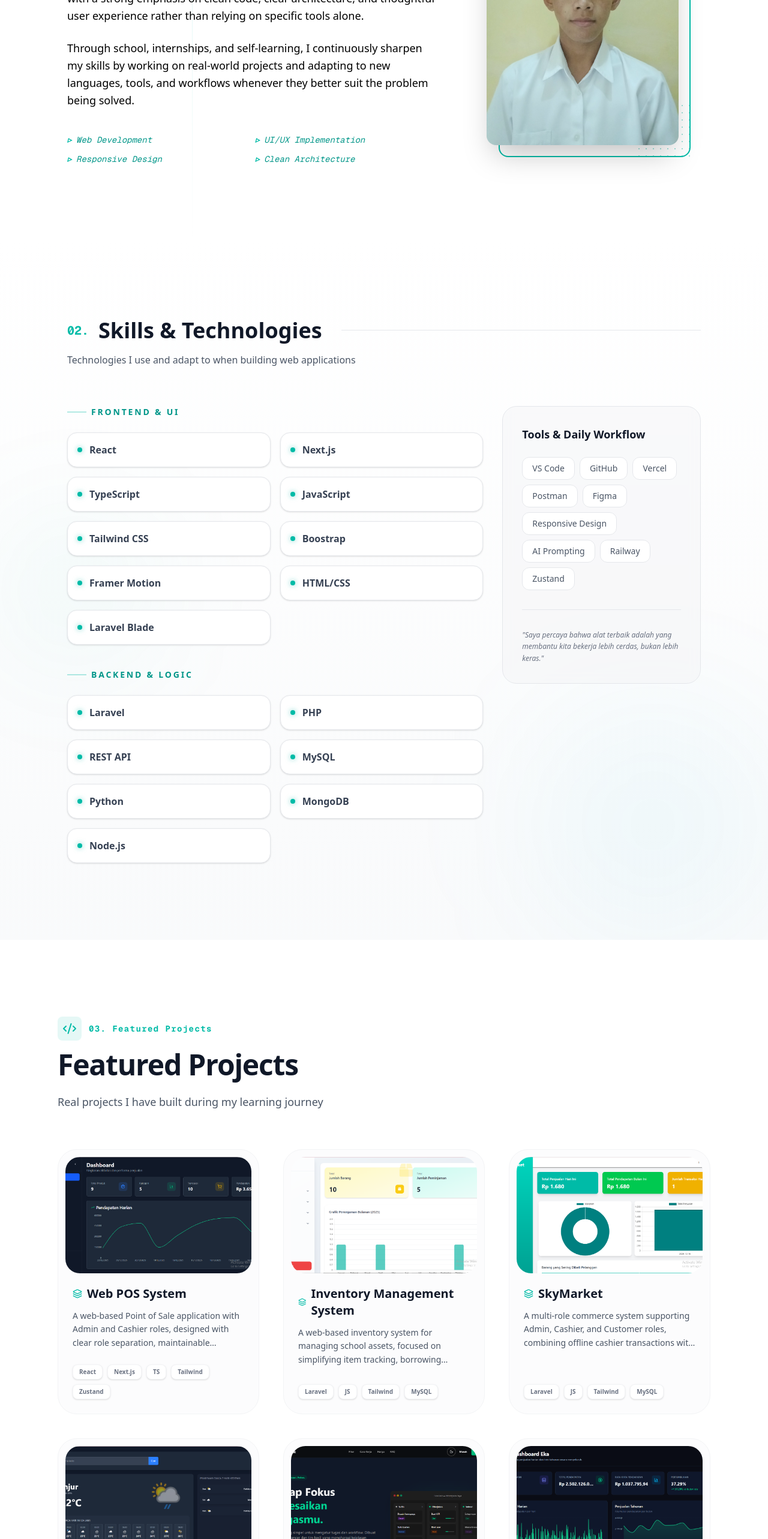
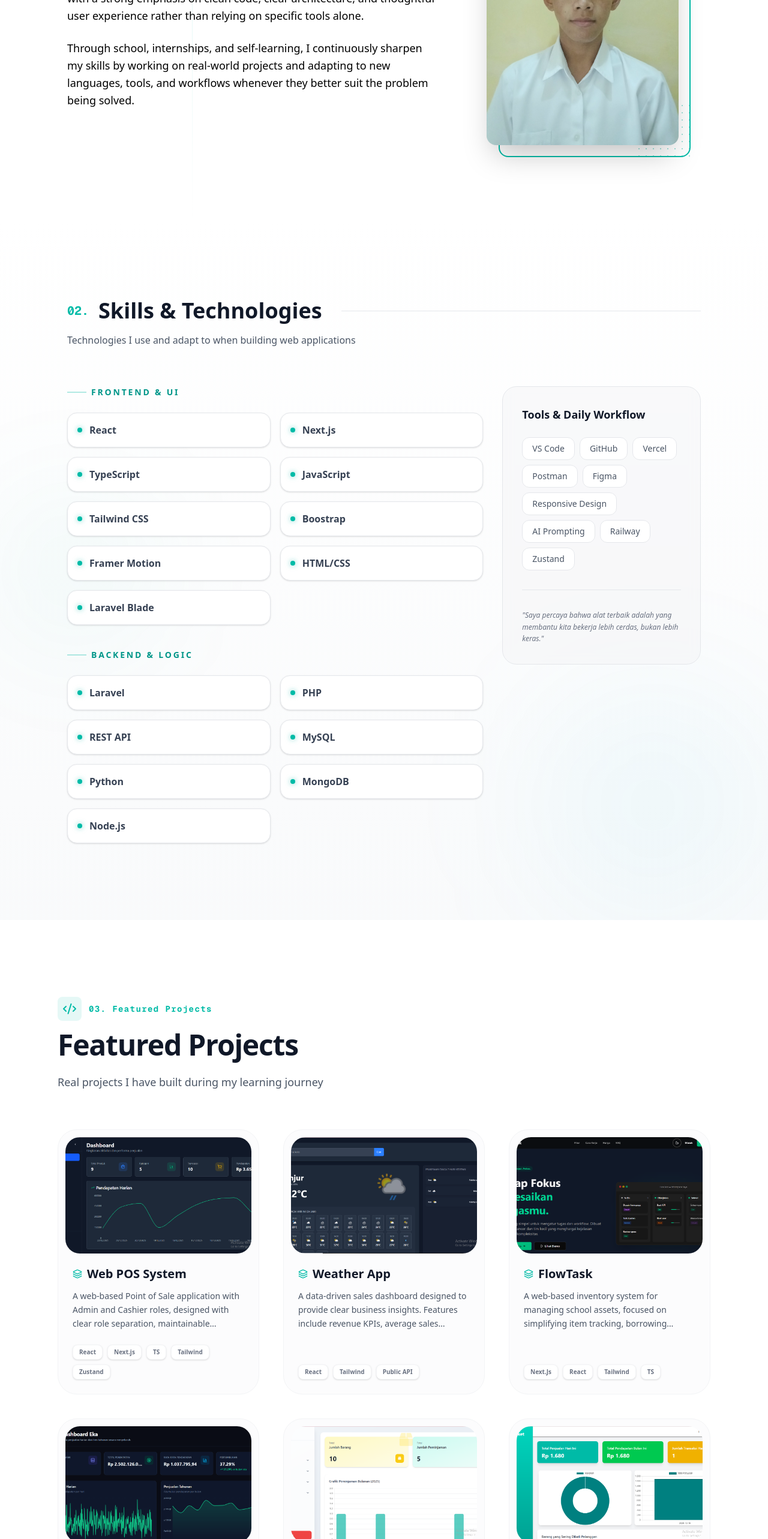
Before and after one commit to Rizkieka546/my-portfolio, a Next.js app: page / in a window 1280 px wide. Shown: the part 1190-3756 px from the top of the page at 60% size. Built offline with nearby package versions, Linux system fonts and the light colour scheme.

Commit message:
perbaikan dikit

```diff
--- a/src/components/ui/AboutSection.tsx
+++ b/src/components/ui/AboutSection.tsx
@@ -48,27 +48,6 @@ const AboutSection = () => {
                 {text}
               </motion.p>
             ))}
-
-            {/* List Keahlian Tambahan */}
-            <motion.div
-              initial={{ opacity: 0 }}
-              animate={isInView ? { opacity: 1 } : {}}
-              transition={{ delay: 0.6 }}
-              className="pt-4 grid grid-cols-2 gap-3 font-mono text-sm text-teal-600 dark:text-teal-400"
-            >
-              <div className="flex items-center gap-2 italic">
-                <span className="text-teal-500 font-bold">▹</span> Web Development
-              </div>
-              <div className="flex items-center gap-2 italic">
-                <span className="text-teal-500 font-bold">▹</span> UI/UX Implementation
-              </div>
-              <div className="flex items-center gap-2 italic">
-                <span className="text-teal-500 font-bold">▹</span> Responsive Design
-              </div>
-              <div className="flex items-center gap-2 italic">
-                <span className="text-teal-500 font-bold">▹</span> Clean Architecture
-              </div>
-            </motion.div>
           </div>
 
           {/* Kolom Foto (40% lebar pada desktop) */}
--- a/src/components/ui/ProjectsSection.tsx
+++ b/src/components/ui/ProjectsSection.tsx
@@ -22,6 +22,30 @@ const ProjectsSection = () => {
     },
     {
       name: t('projects.project2.name'),
+      description: t('projects.project4.description'),
+      tech: ['React', 'Tailwind', 'Public API'],
+      demo: 'https://weather-app-sederhana.vercel.app/',
+      github: 'https://github.com/Rizkieka546/weather-app-sederhana',
+      image: '/projects/weather.png',
+    },
+    {
+      name: t('projects.project3.name'),
+      description: t('projects.project5.description'),
+      tech: ['Next.Js', 'React', 'Tailwind', 'TS'],
+      demo: 'https://landing-page-flowtask.vercel.app/',
+      github: 'https://github.com/Rizkieka546/landing-page-flowtask',
+      image: '/projects/flowtask.png',
+    },
+    {
+      name: t('projects.project4.name'),
+      description: t('projects.project6.description'),
+      tech: ['Next.Js', 'React', 'Python','Tailwind', 'TS'],
+      demo: 'https://frontend-sales-dashboard.vercel.app/',
+      github: 'https://github.com/Rizkieka546/frontend-sales-dashboard',
+      image: '/projects/sales-dashboard.png',
+    },
+    {
+      name: t('projects.project5.name'),
       description: t('projects.project2.description'),
       tech: ['Laravel', 'JS', 'Tailwind', 'MySQL'],
       demo: '#',
@@ -29,36 +53,12 @@ const ProjectsSection = () => {
       image: '/projects/dashboard-inventori.png',
     },
     {
-      name: t('projects.project3.name'),
+      name: t('projects.project6.name'),
       description: t('projects.project3.description'),
       tech: ['Laravel', 'JS', 'Tailwind', 'MySQL'],
       demo: '#',
       github: 'https://github.com/Rizkieka546/laravel-POS-SkyMarket',
       image: '/projects/dashboard-skymarket.png',
-    },
-    {
-      name: t('projects.project4.name'),
-      description: t('projects.project4.description'),
-      tech: ['React', 'Tailwind', 'Public API'],
-      demo: 'https://weather-app-sederhana.vercel.app/',
-      github: 'https://github.com/Rizkieka546/weather-app-sederhana',
-      image: '/projects/weather.png',
-    },
-    {
-      name: t('projects.project5.name'),
-      description: t('projects.project5.description'),
-      tech: ['Next.Js', 'React', 'Tailwind', 'TS'],
-      demo: 'https://landing-page-flowtask.vercel.app/',
-      github: 'https://github.com/Rizkieka546/landing-page-flowtask',
-      image: '/projects/flowtask.png',
-    },
-    {
-      name: t('projects.project6.name'),
-      description: t('projects.project6.description'),
-      tech: ['Next.Js', 'React', 'Python','Tailwind', 'TS'],
-      demo: 'https://frontend-sales-dashboard.vercel.app/',
-      github: 'https://github.com/Rizkieka546/frontend-sales-dashboard',
-      image: '/projects/sales-dashboard.png',
     },
   ];
 
--- a/src/i18n/translations.ts
+++ b/src/i18n/translations.ts
@@ -49,33 +49,33 @@ export const translations = {
         },
 
         project2: {
+          name: "Weather App",
+          description:
+            "A simple weather application that consumes public APIs to display real-time weather information based on the user's location.",
+        },
+
+        project3: {
+          name: "FlowTask",
+          description:
+            "A calm and opinionated task management application designed to help individuals and small teams work with clarity and focus, emphasizing simplicity, thoughtful UI/UX decisions, and real-world product thinking.",
+        },
+
+        project4: {
+          name: "Sales Analytics Dashboard",
+          description:
+            "A data-driven sales dashboard designed to provide clear business insights. Features include revenue KPIs, average sales metrics, growth comparison, and daily and yearly sales trend visualizations, built with a clean UI and strong visual hierarchy to support decision-making.",
+        },
+
+        project5: {
           name: "Inventory Management System",
           description:
             "A web-based inventory system for managing school assets, focused on simplifying item tracking, borrowing processes, and accurate record management.",
         },
 
-        project3: {
+        project6: {
           name: "SkyMarket",
           description:
             "A multi-role commerce system supporting Admin, Cashier, and Customer roles, combining offline cashier transactions with online ordering features in a unified workflow.",
-        },
-
-        project4: {
-          name: "Weather App",
-          description:
-            "A simple weather application that consumes public APIs to display real-time weather information based on the user's location.",
-        },
-
-        project5: {
-          name: "FlowTask",
-          description:
-            "A calm and opinionated task management application designed to help individuals and small teams work with clarity and focus, emphasizing simplicity, thoughtful UI/UX decisions, and real-world product thinking.",
-        },
-
-        project6: {
-          name: "Sales Analytics Dashboard",
-          description:
-            "A data-driven sales dashboard designed to provide clear business insights. Features include revenue KPIs, average sales metrics, growth comparison, and daily and yearly sales trend visualizations, built with a clean UI and strong visual hierarchy to support decision-making.",
         },
       },
 
@@ -218,7 +218,7 @@ export const translations = {
         },
 
         exp2: {
-          title: "PKL Backend Developer",
+          title: "PKL Backend Developer ",
           company: "PT Hexagon Karya Tama",
           period: "Agustus 2024 - November 2024",
           description:
```
